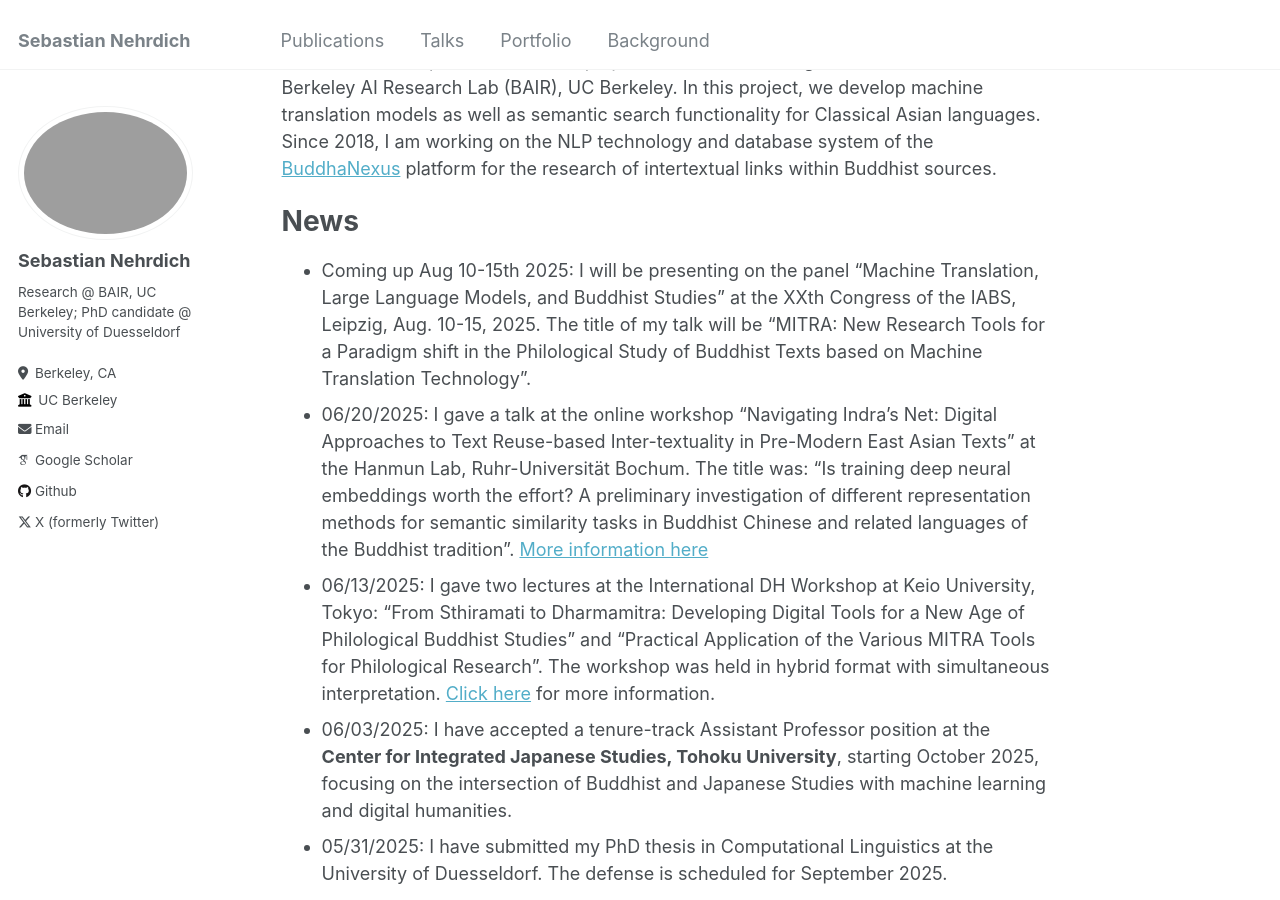
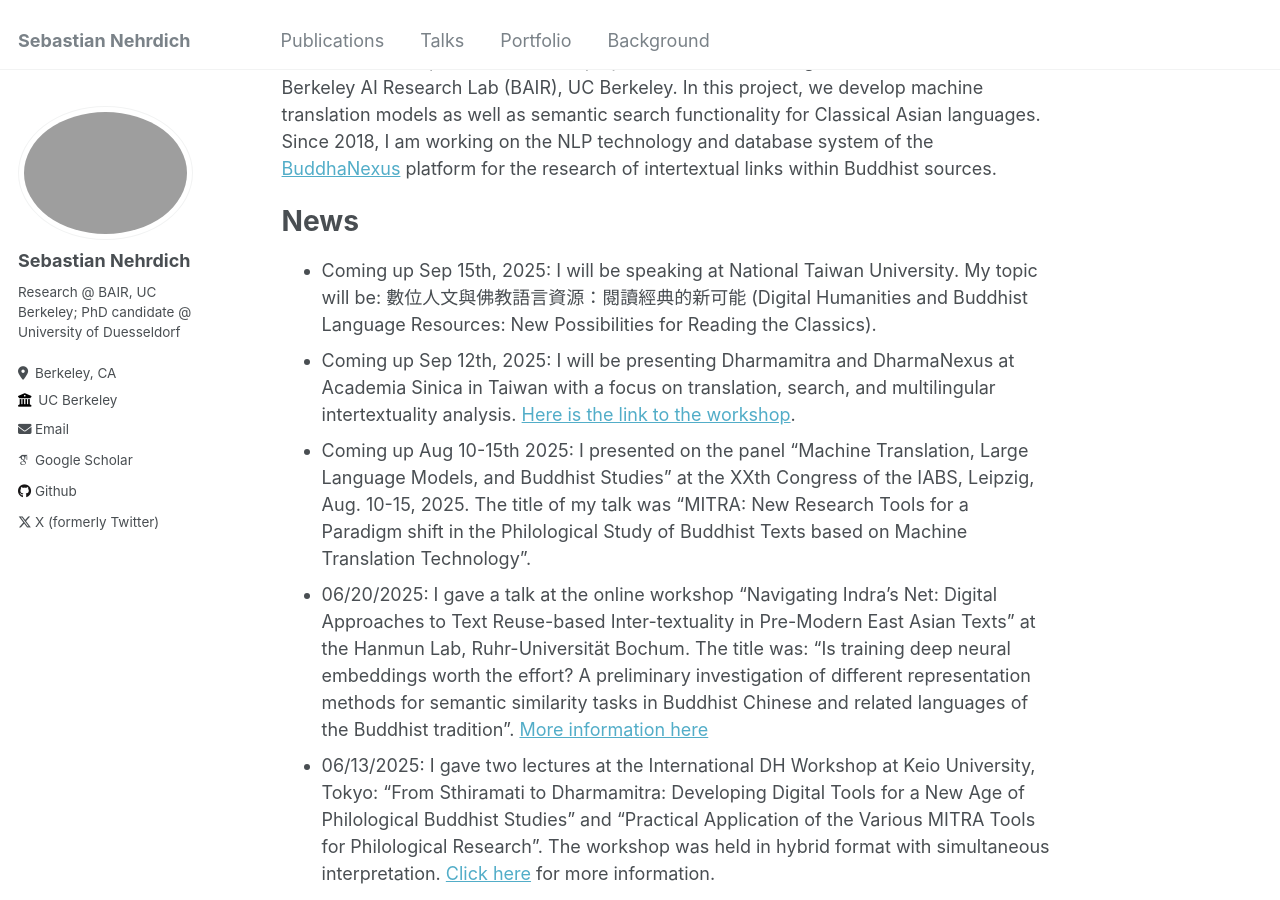
Before and after one commit to sebastian-nehrdich/sebastian-nehrdich.github.io, a Jekyll site: the page built from _pages/about.md, in a window 1280 px wide and 900 px high, scrolled down 412 px. Built offline with Jekyll 4.4.1, drawn with Linux system fonts in a browser that asks for light colours; some web fonts are replaced.

Commit message:
updates around PhD and new talks

```diff
--- a/_pages/about.md
+++ b/_pages/about.md
@@ -18,7 +18,9 @@ Since 2018, I am working on the NLP technology and database system of the [Buddh
 
 News
 =====
-- Coming up Aug 10-15th 2025: I will be presenting on the panel "Machine Translation, Large Language Models, and Buddhist Studies" at the XXth Congress of the IABS, Leipzig, Aug. 10-15, 2025. The title of my talk will be "MITRA: New Research Tools for a Paradigm shift in the Philological Study of Buddhist Texts based on Machine Translation Technology".
+- Coming up Sep 15th, 2025: I will be speaking at National Taiwan University. My topic will be: 數位人文與佛教語言資源：閱讀經典的新可能 (Digital Humanities and Buddhist Language Resources: New Possibilities for Reading the Classics).
+- Coming up Sep 12th, 2025: I will be presenting Dharmamitra and DharmaNexus at Academia Sinica in Taiwan with a focus on translation, search, and multilingular intertextuality analysis. [Here is the link to the workshop](https://www.litphil.sinica.edu.tw/main/posts/3041).
+- Coming up Aug 10-15th 2025: I presented on the panel "Machine Translation, Large Language Models, and Buddhist Studies" at the XXth Congress of the IABS, Leipzig, Aug. 10-15, 2025. The title of my talk was "MITRA: New Research Tools for a Paradigm shift in the Philological Study of Buddhist Texts based on Machine Translation Technology".
 - 06/20/2025: I gave a talk at the online workshop "Navigating Indra’s Net: Digital Approaches to Text Reuse-based Inter-textuality in Pre-Modern East Asian Texts" at the Hanmun Lab, Ruhr-Universität Bochum. The title was: "Is training deep neural embeddings worth the effort? A preliminary investigation of different representation methods for semantic similarity tasks in Buddhist Chinese and related languages of the Buddhist tradition". [More information here](https://www.oaw.ruhr-uni-bochum.de/forschung/hanmun_lab/worhshops/index.html.en)
 - 06/13/2025: I gave two lectures at the International DH Workshop at Keio University, Tokyo: "From Sthiramati to Dharmamitra: Developing Digital Tools for a New Age of Philological Buddhist Studies" and "Practical Application of the Various MITRA Tools for Philological Research". The workshop was held in hybrid format with simultaneous interpretation. [Click here](https://sites.google.com/view/dhws2025b/) for more information.
 - 06/03/2025: I have accepted a tenure-track Assistant Professor position at the **Center for Integrated Japanese Studies, Tohoku University**, starting October 2025, focusing on the intersection of Buddhist and Japanese Studies with machine learning and digital humanities.
```
Also changed, not shown: _pages/background.md (+1 -1 lines).
